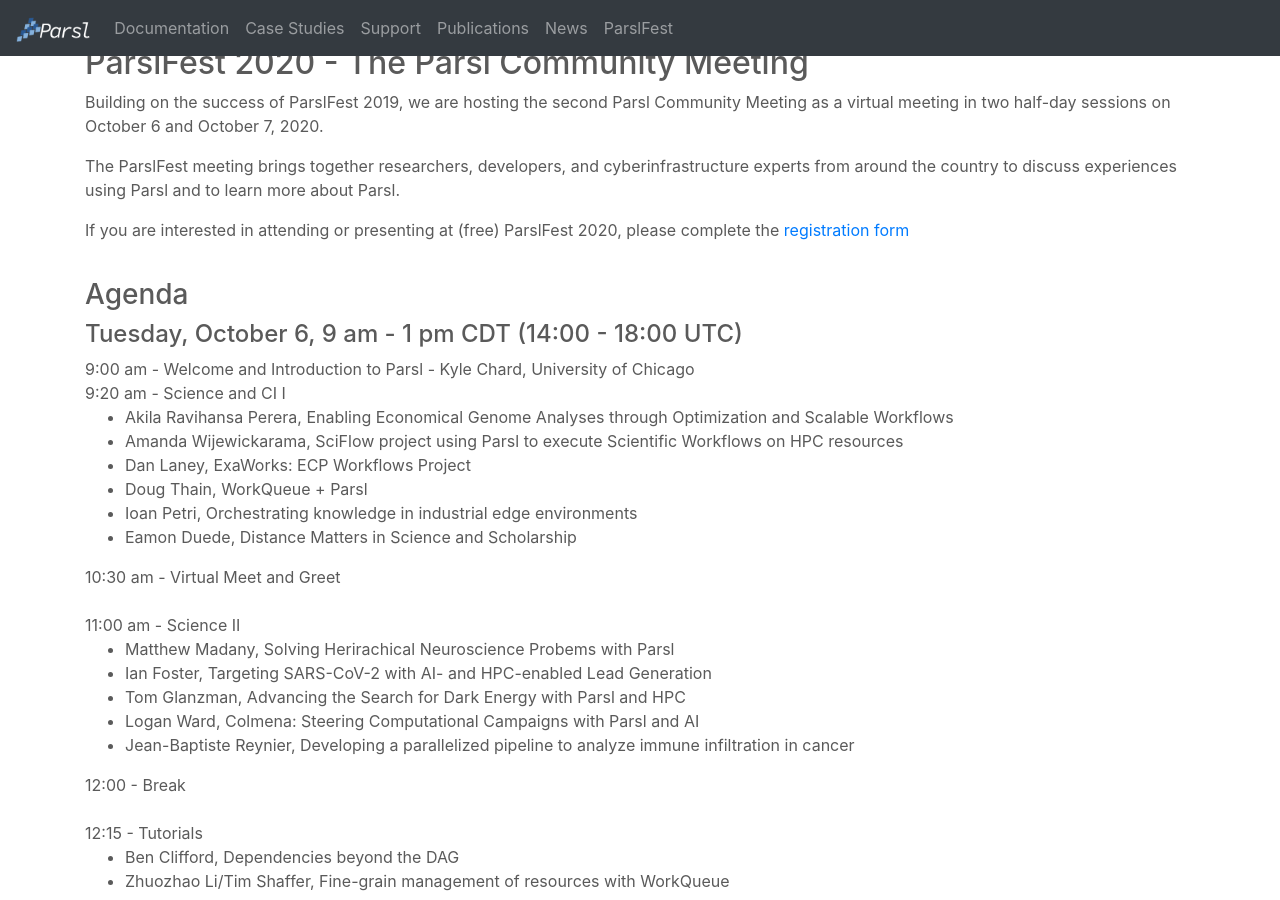
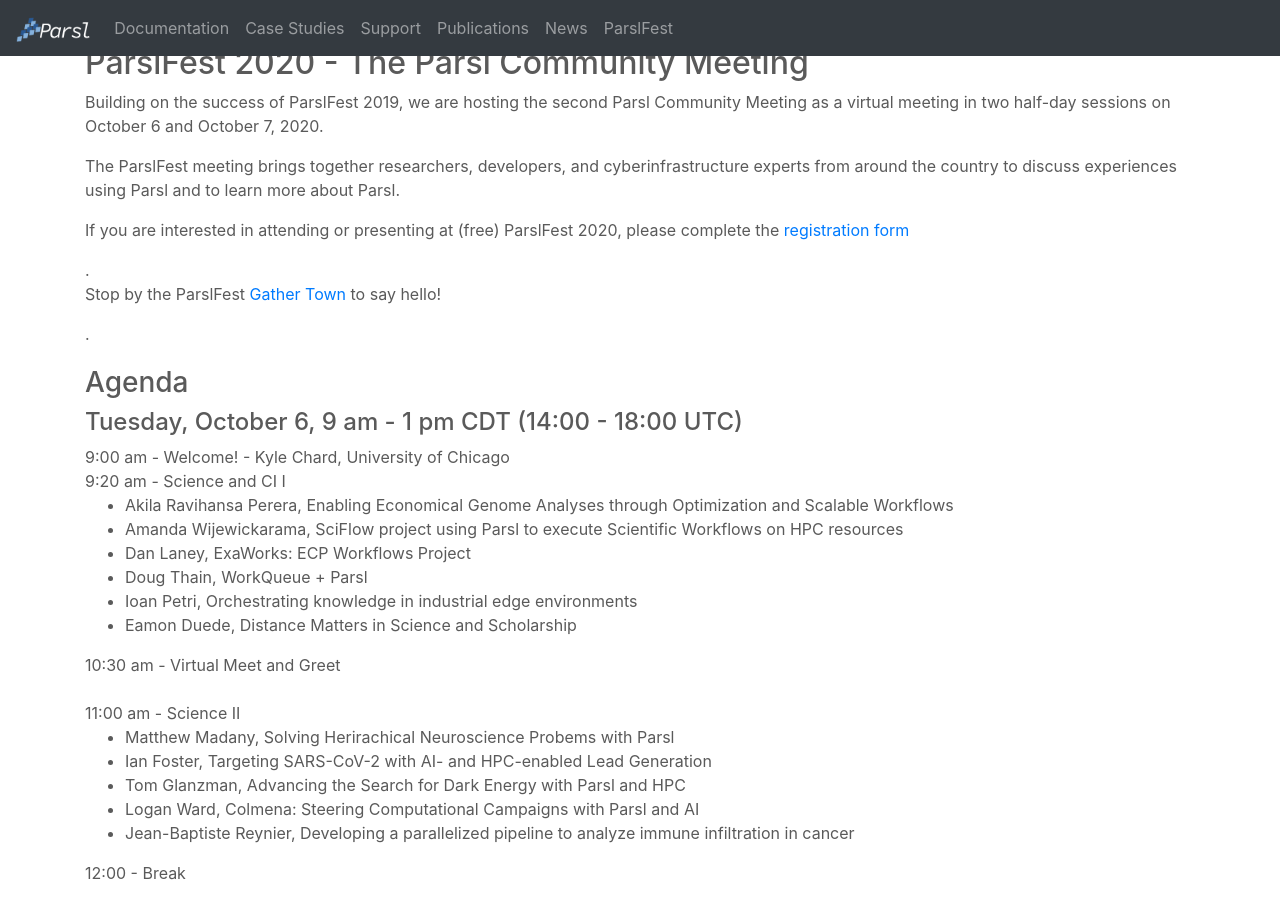
Before and after one commit to Parsl/parsl.github.io, a Jekyll site: the page built from parslfest2020.html, in a window 1280 px wide and 900 px high, scrolled down 304 px. Built offline with Jekyll 4.4.1, drawn with Linux system fonts in a browser that asks for light colours.

Commit message:
Add gathertown link

```diff
--- a/parslfest2020.html
+++ b/parslfest2020.html
@@ -20,7 +20,8 @@
       <p>Building on the success of ParslFest 2019, we are hosting the second Parsl Community Meeting as a virtual meeting in two half-day sessions on October 6 and October 7, 2020. </p>
       <p>The ParslFest meeting brings together researchers, developers, and cyberinfrastructure experts from around the country to discuss experiences using Parsl and to learn
       more about Parsl.</p>
-      <p>If you are interested in attending or presenting at (free) ParslFest 2020, please  complete the <a href='https://forms.gle/pPAEPTTgeHucEqt3A'>registration form</a></p>
+      <p>If you are interested in attending or presenting at (free) ParslFest 2020, please  complete the <a href='https://forms.gle/pPAEPTTgeHucEqt3A'>registration form</a></p>.
+      <p>Stop by the ParslFest <a href='https://gather.town/app/9yEo30dEPHXRioKu/parslfest'>Gather Town</a> to say hello!</p>.
     </div>
    </div>
 
@@ -32,7 +33,7 @@
 
       <h4>Tuesday, October 6, 9 am - 1 pm CDT (14:00 - 18:00 UTC)</h4>
 
-      9:00 am - Welcome and Introduction to Parsl - Kyle Chard, University of Chicago <br />
+      9:00 am - Welcome! - Kyle Chard, University of Chicago <br />
 
       9:20 am - Science and CI I
       <ul>
```
